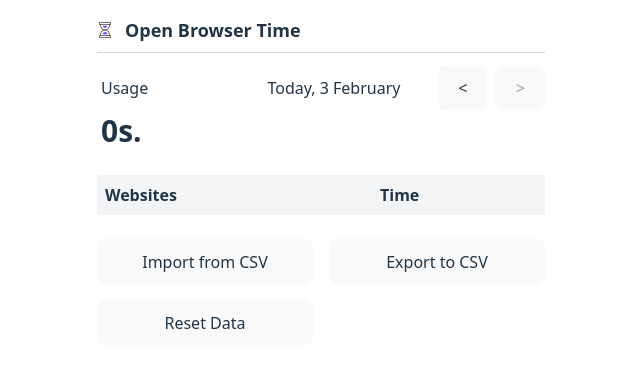
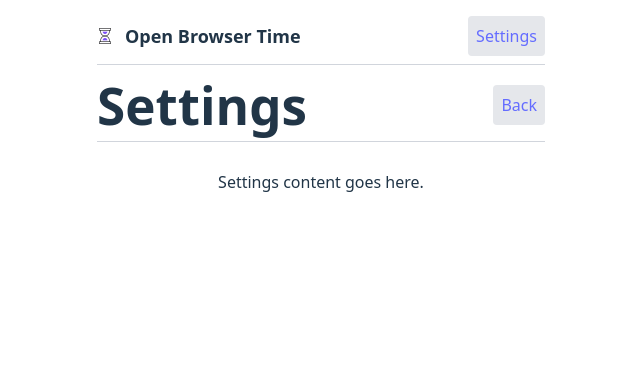
Before and after one commit to shfc/open-browser-time, a React (Vite) app: page /settings in a window 1280 px wide. Shown: the top 368 px of the page, without its empty margins (319-959 px from the left). Built offline with nearby package versions, Linux system fonts and the light colour scheme.

Commit message:
feat: implement routing with settings page and dashboard layout

```diff
--- a/package.json
+++ b/package.json
@@ -15,6 +15,7 @@
     "@tailwindcss/vite": "^4.0.1",
     "react": "^18.3.1",
     "react-dom": "^18.3.1",
+    "react-router-dom": "^7.1.5",
     "tailwindcss": "^4.0.1",
     "vite-plugin-static-copy": "^2.2.0"
   },
--- a/src/App.tsx
+++ b/src/App.tsx
@@ -4,6 +4,8 @@ import "./App.css";
 import { formatSecondsToString as formatSecondsToString, formatDate, isSameDate, getOffsetDate } from "./utils";
 import { displayDateRange } from "./helper";
 import storage from "./storage/Storage";
+import { BrowserRouter, Route, Routes, Link } from "react-router-dom";
+import Settings from "./Settings";
 
 type DataMap = Record<string, number>;
 const today = new Date();
@@ -158,12 +160,8 @@ function App() {
     }
   };
 
-  return (
-    <div className="p-4">
-      <header className="flex items-center mb-3 border-b border-gray-300 pb-2">
-        <img src={icon} className="size-4" alt="Browser Time Logo" />
-        <p className="font-bold text-lg ml-3">Open Browser Time</p>
-      </header>
+  const DashboardLayout = () => {
+    return(<>
 
 <section className="flex items-center justify-between pl-1">
               <span className="text-base">Usage</span>
@@ -214,7 +212,24 @@ function App() {
               <button className="py-2 rounded hover:bg-blue-600" onClick={exportToCSV}>Export to CSV</button>
               <button className="py-2 rounded hover:bg-red-600" onClick={resetData}>Reset Data</button>
             </footer>
+    </>
+    )
+  };
+
+  return (
+    <BrowserRouter>
+      <div className="p-4">
+        <header className="flex items-center mb-3 border-b border-gray-300 pb-2">
+          <img src={icon} className="size-4" alt="Browser Time Logo" />
+          <p className="font-bold text-lg ml-3">Open Browser Time</p>
+          <Link to="/settings" className="ml-auto p-2 bg-gray-200 rounded hover:bg-gray-300">Settings</Link>
+        </header>
+        <Routes>
+          <Route path="/settings"element= {<Settings />} />
+          <Route path="/" element={<DashboardLayout />} />
+        </Routes>
       </div>
+      </BrowserRouter>
   )
 }
 
--- /dev/null
+++ b/src/Settings.tsx
@@ -0,0 +1,17 @@
+import { Link } from "react-router-dom";
+
+function Settings() {
+  return (
+    <div>
+      <header className="flex items-center mb-3 border-b border-gray-300 pb-2">
+        <h1 className="font-bold text-lg">Settings</h1>
+        <Link to="/" className="ml-auto p-2 bg-gray-200 rounded hover:bg-gray-300">Back</Link>
+      </header>
+      <div className="p-4">
+        <p>Settings content goes here.</p>
+      </div>
+    </div>
+  );
+}
+
+export default Settings;
```
Also changed, not shown: 1 other file (tests, documents, lock files or other folders). Lines whose indentation alone changed are shown as unchanged.
